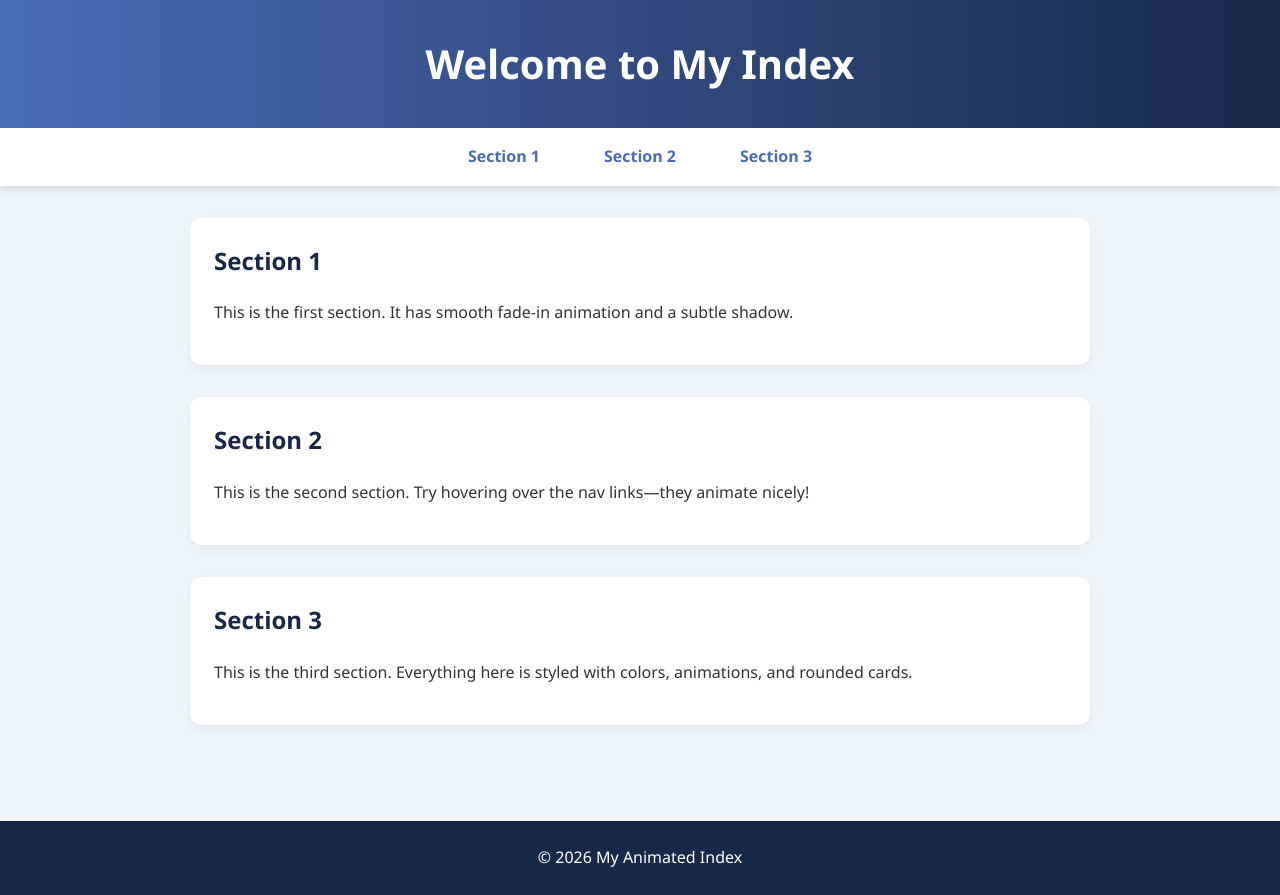
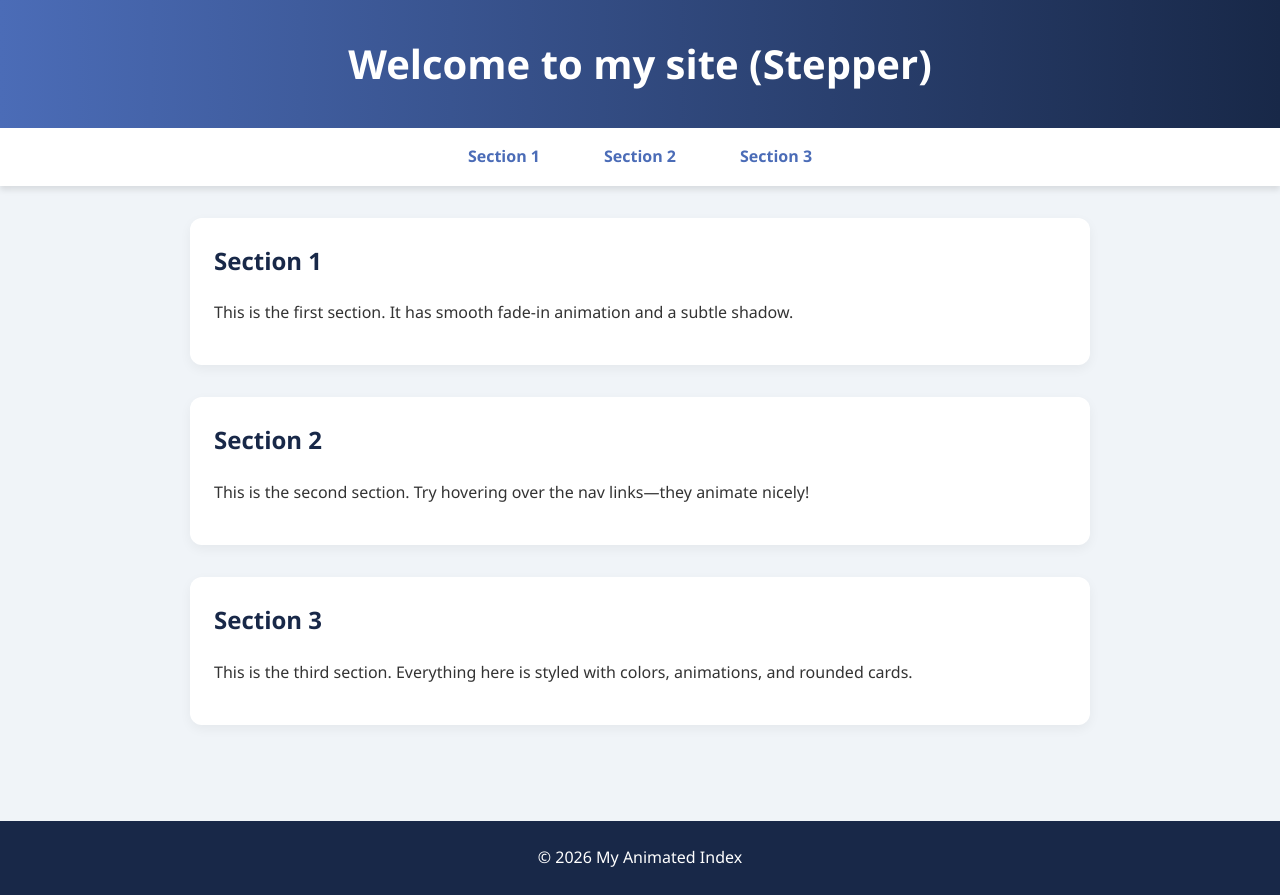
Before and after one commit to haroldsam583/Outlier-test, a plain HTML site: page index.html in a window 1280 px wide. Drawn offline with Linux system fonts and the light colour scheme.

Commit message:
Update index.html

```diff
--- a/index.html
+++ b/index.html
@@ -98,7 +98,7 @@
 <body>
 
 <header>
-  <h1>Welcome to My Index</h1>
+  <h1>Welcome to my site (Stepper)</h1>
 </header>
 
 <nav>
```
